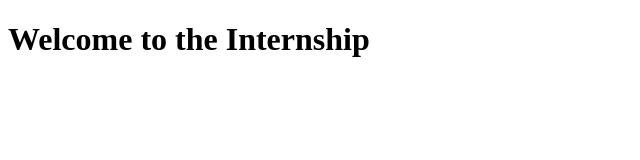
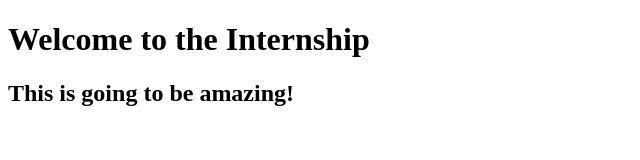
Before and after one commit to gloriaojuks/internship, a plain HTML site: page index.html in a window 1280 px wide. Shown: the whole page, without its empty margins (0-640 px from the left). Drawn offline with Linux system fonts and the light colour scheme.

Commit message:
second commit

```diff
--- a/index.html
+++ b/index.html
@@ -8,5 +8,6 @@
 </head>
 <body>
     <h1>Welcome to the Internship</h1>
+    <h2>This is going to be amazing!</h2>
 </body>
 </html>
```
